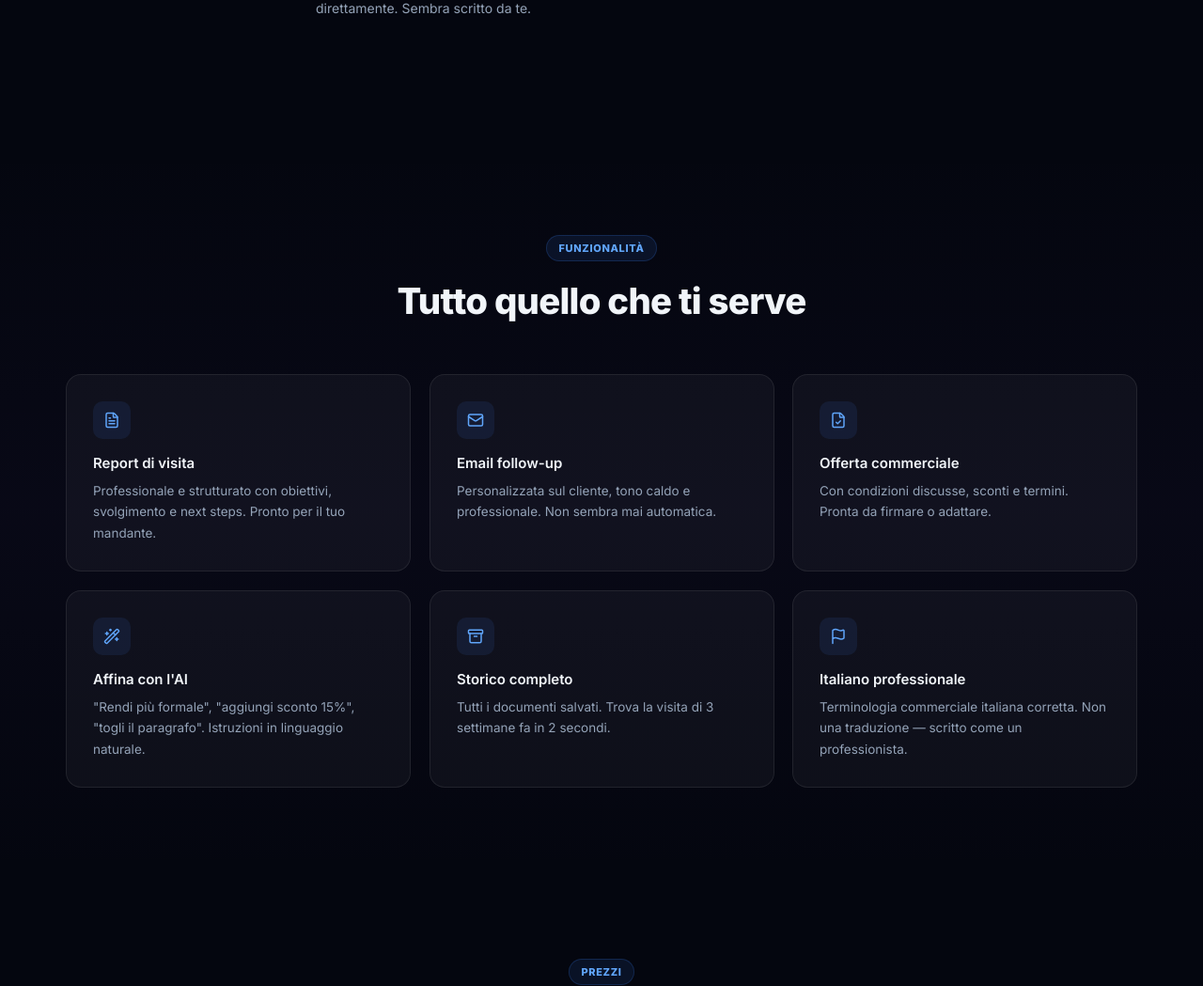
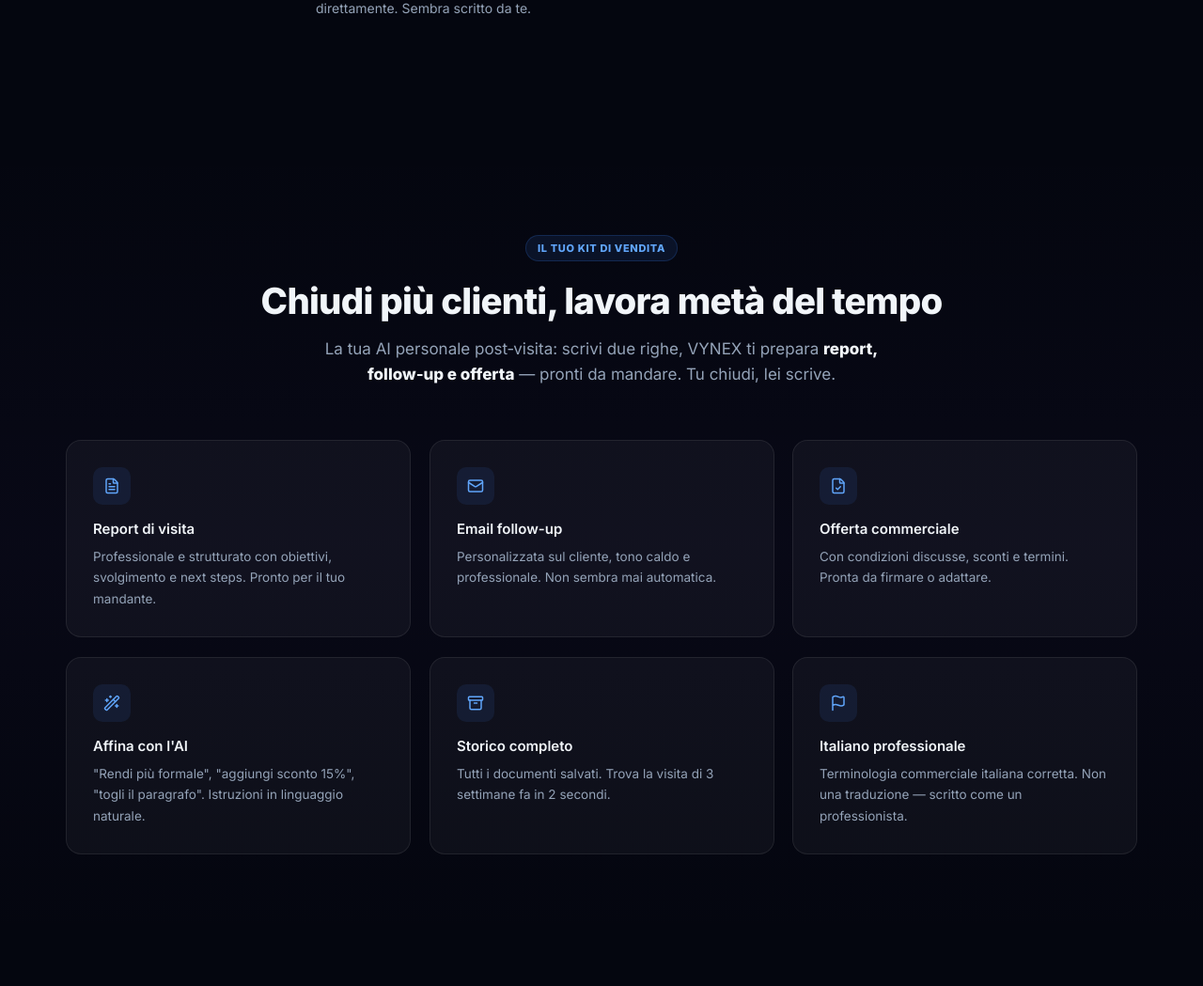
Before and after one commit to robertopizzini19-byte/vynex, a Python web app: template templates/index.html in a window 1280 px wide. Shown: the part 3673-4722 px from the top of the page at 94% size. Run offline with Jinja, Linux system fonts and the light colour scheme; the template is opened without the code that fills it, so the values that code supplies are empty.

Commit message:
copy(hero): sezione Funzionalità da "Tutto quello che ti serve" (freddo, minaccioso) a benefit-driven
Problema: "Tutto quello che ti serve" letto come requisiti tecnici
minimi → intimorisce prospect, chiude la voglia di conoscere il prodotto.

Nuova sezione:
- Kicker: "Il tuo kit di vendita" (proprietà, partnership, non minaccia)
- H2: "Chiudi più clienti, lavora metà del tempo" (benefit numerico +
  highlight gradient sulla promessa di tempo)
- Lead paragrafo: copy da coach/closer — "La tua AI personale post-visita:
  scrivi due righe, VYNEX ti prepara report, follow-up e offerta —
  pronti da mandare. Tu chiudi, lei scrive."

SEO-ready: keyword "AI vendita post-visita", "scrivere report",
"chiudere clienti", "follow-up email" in linguaggio naturale.

Co-Authored-By: Claude Opus 4.7 (1M context) <noreply@anthropic.com>

```diff
--- a/templates/index.html
+++ b/templates/index.html
@@ -449,8 +449,9 @@
 <section class="section" style="background:linear-gradient(180deg, transparent, rgba(139,92,246,.03), transparent)">
     <div class="section-inner">
         <div style="text-align:center;margin-bottom:56px">
-            <div class="section-label">Funzionalità</div>
-            <h2 class="section-title">Tutto quello che ti serve</h2>
+            <div class="section-label">Il tuo kit di vendita</div>
+            <h2 class="section-title">Chiudi più clienti, <span class="highlight">lavora metà del tempo</span></h2>
+            <p style="max-width:620px;margin:16px auto 0;color:var(--text-2);font-size:17px;line-height:1.6">La tua AI personale post‑visita: scrivi due righe, VYNEX ti prepara <strong style="color:var(--text)">report, follow‑up e offerta</strong> — pronti da mandare. Tu chiudi, lei scrive.</p>
         </div>
         <div class="features-grid">
             <div class="feature-card vnx-fade-in">
```
